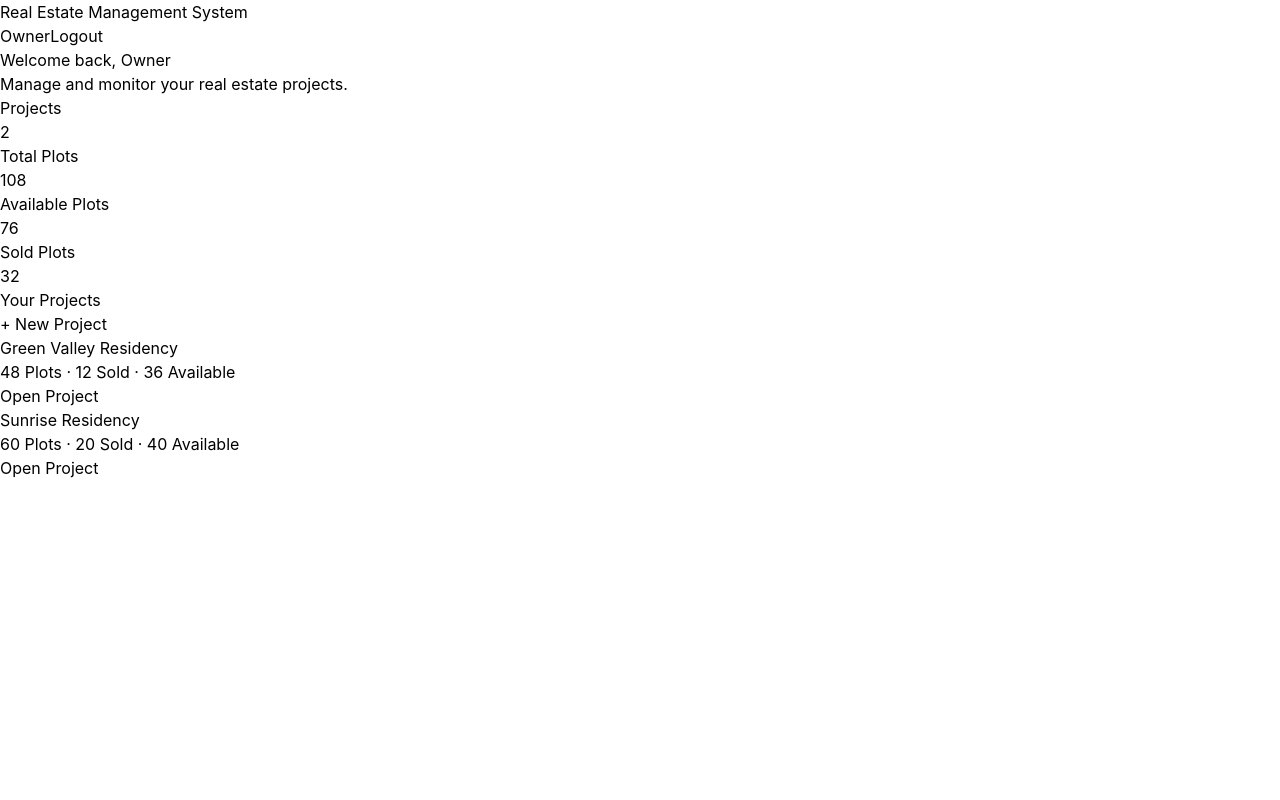
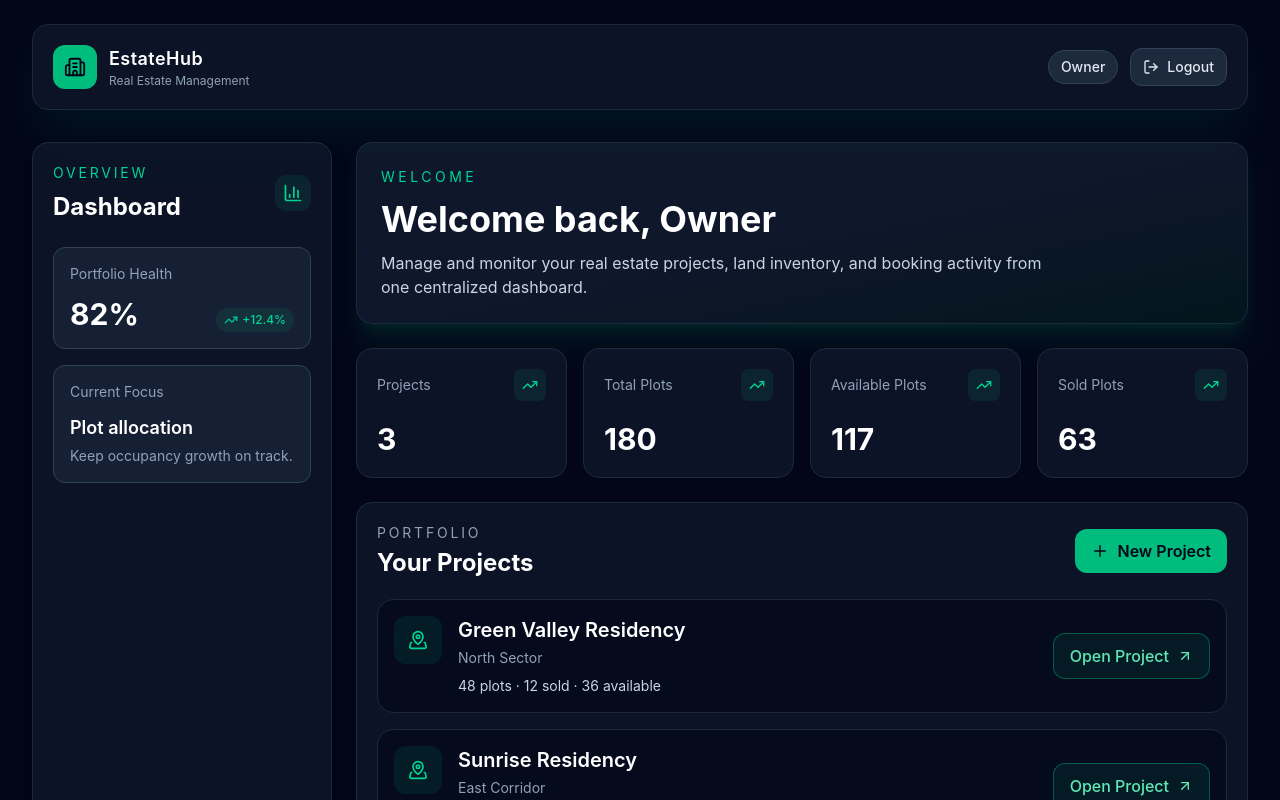
Before and after one commit to guptaji1123/Real-Estate-Management-System, a React app in the folder FRONTEND/: page /dashboard in a window 1280 px wide. Shown: the top 800 px of the page. Built offline with nearby package versions, Linux system fonts and the light colour scheme; the HTML template or start-up script is replaced by a standard one.

Commit message:
changes in the dashboard

```diff
--- a/FRONTEND/src/pages/dashboard.jsx
+++ b/FRONTEND/src/pages/dashboard.jsx
@@ -1,4 +1,17 @@
+import { useNavigate } from "react-router-dom";
+import { motion } from "motion/react";
+import {
+  ArrowUpRight,
+  BarChart3,
+  Building2,
+  LogOut,
+  MapPinned,
+  Plus,
+  TrendingUp,
+} from "lucide-react";
+
 function Dashboard() {
+  const navigate = useNavigate();
   const role = "ADMIN";
 
   const projects = [
@@ -7,103 +20,201 @@ function Dashboard() {
       totalPlots: 48,
       soldPlots: 12,
       availablePlots: 36,
+      region: "North Sector",
     },
     {
       name: "Sunrise Residency",
       totalPlots: 60,
       soldPlots: 20,
       availablePlots: 40,
+      region: "East Corridor",
+    },
+    {
+      name: "Harbor View Estate",
+      totalPlots: 72,
+      soldPlots: 31,
+      availablePlots: 41,
+      region: "City Center",
     },
   ];
 
-  const totalPlots = projects.reduce(
-    (total, project) => total + project.totalPlots,
-    0
-  );
-
-  const totalSoldPlots = projects.reduce(
-    (total, project) => total + project.soldPlots,
-    0
-  );
-
+  const totalPlots = projects.reduce((total, project) => total + project.totalPlots, 0);
+  const totalSoldPlots = projects.reduce((total, project) => total + project.soldPlots, 0);
   const totalAvailablePlots = projects.reduce(
     (total, project) => total + project.availablePlots,
     0
   );
+
+  function handleAddProject(){
+
+  }
+
   return (
-    <div className="dashboard">
-      <header className="dashboard-header">
-        <h1>Real Estate Management System</h1>
-
-        <div className="user-area">
-          <span>
-            {role === "ADMIN" ? "Owner" : "Worker"}
-          </span>
-
-          <button>Logout</button>
-        </div>
-      </header>
-
-      <main className="dashboard-main">
-        <h2>
-          Welcome back, {role === "ADMIN" ? "Owner" : "Worker"}
-        </h2>
-
-        <p>
-          Manage and monitor your real estate projects.
-        </p>
-
-        <section className="stats">
-          <div>
-            <h3>Projects</h3>
-            <p>{projects.length}</p>
+    <div className="min-h-screen bg-slate-950 text-white">
+      <div className="mx-auto max-w-7xl px-4 py-6 sm:px-6 lg:px-8">
+        <motion.header
+          initial={{ opacity: 0, y: -20 }}
+          animate={{ opacity: 1, y: 0 }}
+          transition={{ duration: 0.5 }}
+          className="mb-8 flex flex-col gap-4 rounded-2xl border border-slate-800 bg-slate-900/80 p-4 shadow-2xl shadow-emerald-500/10 backdrop-blur sm:p-5 lg:flex-row lg:items-center lg:justify-between"
+        >
+          <div className="flex items-center gap-3">
+            <div className="flex h-11 w-11 items-center justify-center rounded-xl bg-emerald-500 text-slate-950">
+              <Building2 size={22} />
             </div>
 
-          <div className="stat-card">
-  <h3>Total Plots</h3>
-  <p>{totalPlots}</p>
+            <div>
+              <p className="text-lg font-semibold tracking-wide">EstateHub</p>
+              <p className="text-xs text-slate-400">Real Estate Management</p>
+            </div>
           </div>
 
-<div className="stat-card">
-  <h3>Available Plots</h3>
-  <p>{totalAvailablePlots}</p>
+          <div className="flex items-center gap-3 self-start lg:self-auto">
+            <div className="rounded-full border border-slate-700 bg-slate-800 px-3 py-1.5 text-sm font-medium text-slate-200">
+              {role === "ADMIN" ? "Owner" : "Worker"}
             </div>
 
-<div className="stat-card">
-  <h3>Sold Plots</h3>
-  <p>{totalSoldPlots}</p>
+            <button
+              type="button"
+              onClick={() => navigate("/")}
+              className="inline-flex items-center gap-2 rounded-xl border border-slate-700 bg-slate-800 px-3 py-2 text-sm font-medium text-slate-200 transition hover:border-emerald-500 hover:text-white"
+            >
+              <LogOut size={16} />
+              Logout
+            </button>
           </div>
+        </motion.header>
+
+        <main className="grid gap-6 lg:grid-cols-[300px_minmax(0,1fr)]">
+          <aside className="rounded-2xl border border-slate-800 bg-slate-900/80 p-5 shadow-xl shadow-slate-950/40">
+            <div className="mb-6 flex items-center justify-between">
+              <div>
+                <p className="text-sm uppercase tracking-[0.2em] text-emerald-400">Overview</p>
+                <h2 className="mt-2 text-2xl font-bold">Dashboard</h2>
+              </div>
+              <div className="rounded-xl bg-emerald-500/10 p-2 text-emerald-400">
+                <BarChart3 size={20} />
+              </div>
+            </div>
+
+            <div className="space-y-4">
+              <div className="rounded-xl border border-slate-700 bg-slate-800/60 p-4">
+                <p className="text-sm text-slate-400">Portfolio Health</p>
+                <div className="mt-3 flex items-end justify-between">
+                  <span className="text-3xl font-bold text-white">82%</span>
+                  <span className="inline-flex items-center gap-1 rounded-full bg-emerald-500/10 px-2 py-1 text-xs font-medium text-emerald-400">
+                    <TrendingUp size={14} />
+                    +12.4%
+                  </span>
+                </div>
+              </div>
+
+              <div className="rounded-xl border border-slate-700 bg-slate-800/60 p-4">
+                <p className="text-sm text-slate-400">Current Focus</p>
+                <p className="mt-3 text-lg font-semibold text-white">Plot allocation</p>
+                <p className="mt-1 text-sm text-slate-400">Keep occupancy growth on track.</p>
+              </div>
+            </div>
+          </aside>
+
+          <section className="space-y-6">
+            <motion.div
+              initial={{ opacity: 0, y: 20 }}
+              animate={{ opacity: 1, y: 0 }}
+              transition={{ duration: 0.6, delay: 0.1 }}
+              className="rounded-2xl border border-slate-800 bg-gradient-to-br from-slate-900 via-slate-900 to-emerald-950/40 p-6 shadow-xl shadow-emerald-500/10"
+            >
+              <p className="text-sm uppercase tracking-[0.25em] text-emerald-400">Welcome</p>
+              <h1 className="mt-3 text-3xl font-bold text-white sm:text-4xl">
+                Welcome back, {role === "ADMIN" ? "Owner" : "Worker"}
+              </h1>
+              <p className="mt-3 max-w-2xl text-slate-300">
+                Manage and monitor your real estate projects, land inventory, and booking activity from one centralized dashboard.
+              </p>
+            </motion.div>
+
+            <section className="grid gap-4 md:grid-cols-2 xl:grid-cols-4">
+              {[
+                { label: "Projects", value: projects.length, accent: "emerald" },
+                { label: "Total Plots", value: totalPlots, accent: "cyan" },
+                { label: "Available Plots", value: totalAvailablePlots, accent: "emerald" },
+                { label: "Sold Plots", value: totalSoldPlots, accent: "violet" },
+              ].map((stat) => (
+                <motion.div
+                  key={stat.label}
+                  initial={{ opacity: 0, y: 18 }}
+                  animate={{ opacity: 1, y: 0 }}
+                  transition={{ duration: 0.5 }}
+                  className="rounded-2xl border border-slate-800 bg-slate-900/80 p-5"
+                >
+                  <div className="flex items-center justify-between">
+                    <p className="text-sm text-slate-400">{stat.label}</p>
+                    <div className="rounded-lg bg-emerald-500/10 p-2 text-emerald-400">
+                      <TrendingUp size={16} />
+                    </div>
+                  </div>
+                  <p className="mt-5 text-3xl font-bold text-white">{stat.value}</p>
+                </motion.div>
+              ))}
             </section>
 
-        <section className="projects-section">
-          <div className="section-header">
-  <h2>Your Projects</h2>
+            <section className="rounded-2xl border border-slate-800 bg-slate-900/80 p-5">
+              <div className="mb-5 flex flex-col gap-3 sm:flex-row sm:items-center sm:justify-between">
+                <div>
+                  <p className="text-sm uppercase tracking-[0.2em] text-slate-400">Portfolio</p>
+                  <h2 className="mt-1 text-2xl font-bold text-white">Your Projects</h2>
+                </div>
 
                 {role === "ADMIN" && (
-              <button>+ New Project</button>
+                  <button
+                    onClick={handleAddProject}
+                    type="button"
+                    className="inline-flex items-center gap-2 rounded-xl bg-emerald-500 px-4 py-2.5 font-semibold text-slate-950 transition hover:bg-emerald-400"
+                  >
+                    <Plus size={18} />
+                    New Project
+                  </button>
                 )}
               </div>
 
+              <div className="grid gap-4">
                 {projects.map((project) => (
-           <div className="project-card" key={project.name}>
-              <h3>{project.name}</h3>
+                  <motion.div
+                    key={project.name}
+                    initial={{ opacity: 0, y: 16 }}
+                    animate={{ opacity: 1, y: 0 }}
+                    transition={{ duration: 0.45 }}
+                    className="flex flex-col gap-4 rounded-2xl border border-slate-800 bg-slate-950/70 p-4 lg:flex-row lg:items-center lg:justify-between"
+                  >
+                    <div className="flex items-start gap-4">
+                      <div className="flex h-12 w-12 items-center justify-center rounded-xl bg-emerald-500/10 text-emerald-400">
+                        <MapPinned size={20} />
+                      </div>
 
-              <p>
-                {project.totalPlots} Plots ·{" "}
-                {project.soldPlots} Sold ·{" "}
-                {project.availablePlots} Available
+                      <div>
+                        <h3 className="text-xl font-semibold text-white">{project.name}</h3>
+                        <p className="mt-1 text-sm text-slate-400">{project.region}</p>
+                        <p className="mt-2 text-sm text-slate-300">
+                          {project.totalPlots} plots · {project.soldPlots} sold · {project.availablePlots} available
                         </p>
+                      </div>
+                    </div>
 
-              <button>
-                {role === "ADMIN"
-                  ? "Open Project"
-                  : "View Project"}
+                    <button
+                      type="button"
+                      className="inline-flex items-center justify-center gap-2 rounded-xl border border-emerald-500/40 bg-emerald-500/10 px-4 py-2.5 font-medium text-emerald-300 transition hover:bg-emerald-500 hover:text-slate-950"
+                    >
+                      {role === "ADMIN" ? "Open Project" : "View Project"}
+                      <ArrowUpRight size={16} />
                     </button>
+                  </motion.div>
+                ))}
               </div>
-          ))}
+            </section>
           </section>
         </main>
       </div>
+    </div >
   );
 }
 
```
Lines whose indentation alone changed are shown as unchanged.
